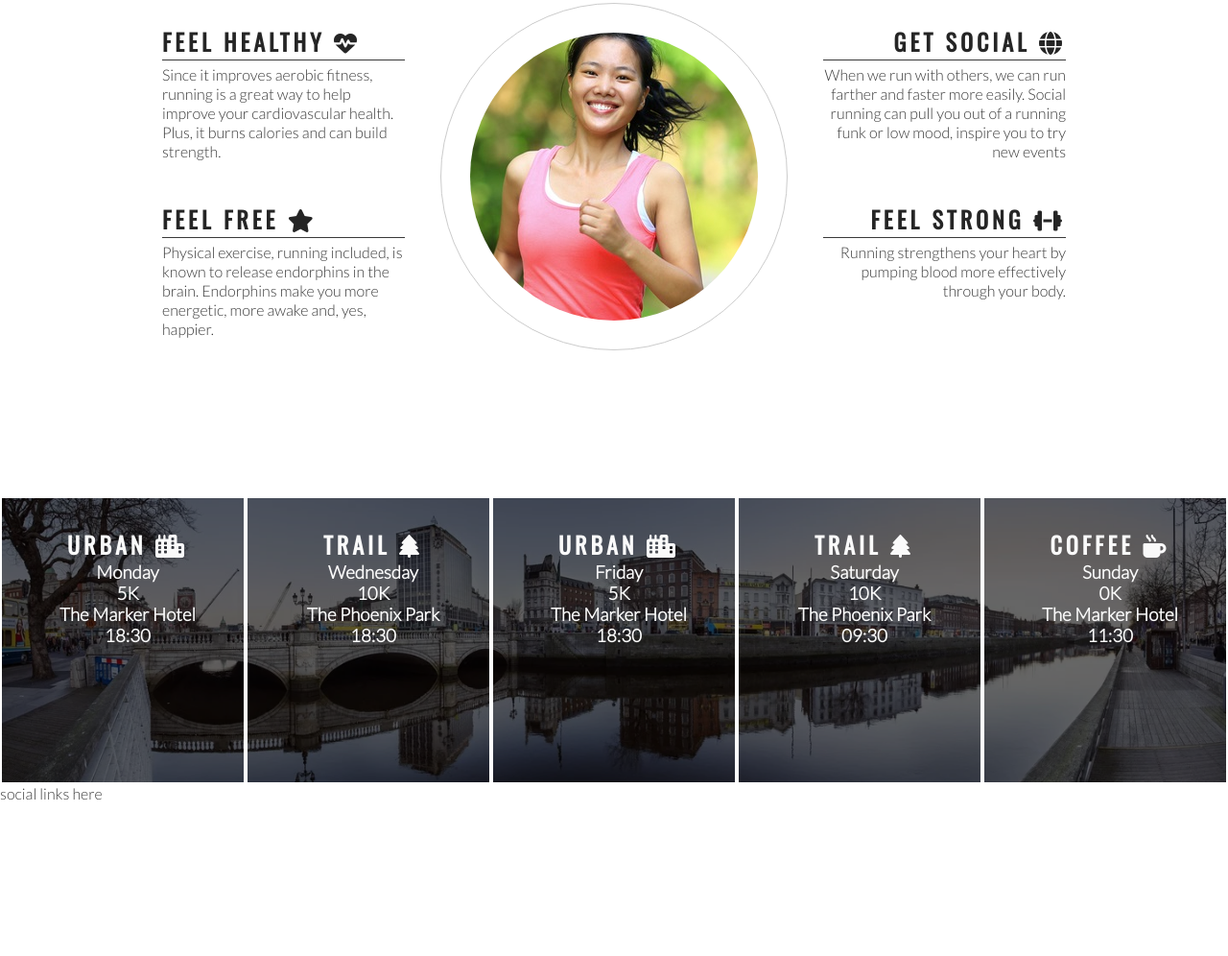
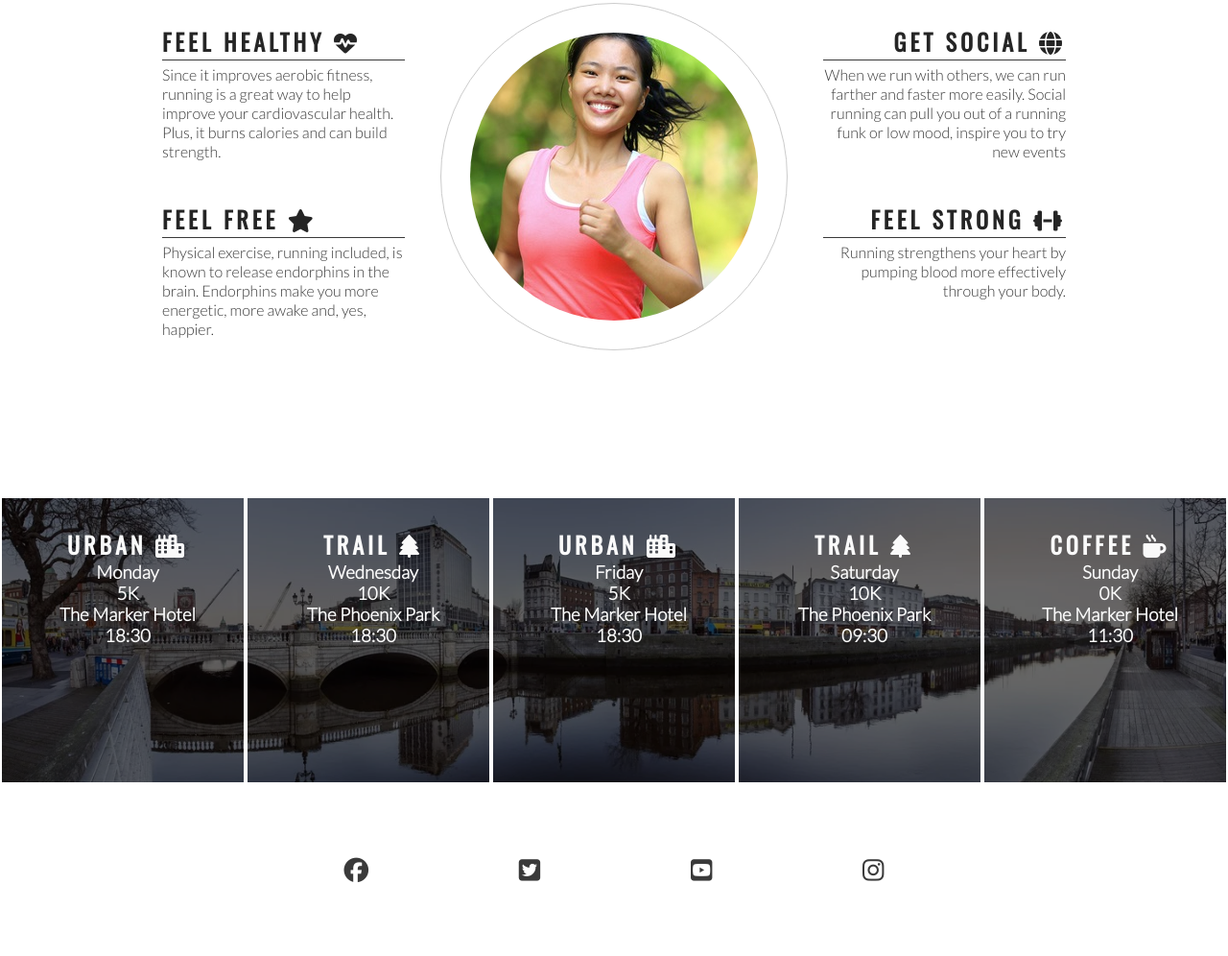
Before and after one commit to Eleanorcundall/love-running, a plain HTML site: page index.html in a window 1280 px wide. Shown: the part 778-1774 px from the top of the page at 96% size. Before the commit the page ends 1614 px from the top, so only its background shows below. Drawn offline with nearby package versions, Linux system fonts and the light colour scheme.

Commit message:
Add social and styling links to the footer

```diff
--- a/assets/css/style.css
+++ b/assets/css/style.css
@@ -228,3 +228,23 @@ hr {
     color: #fafafa;
 
 }
+
+footer {
+    height: 150px;
+
+}
+
+.social-networks {
+    text-align: center;
+}
+
+.social-networks > li {
+    display: inline;
+}
+
+.social-networks i {
+    font-size: 160%;
+    margin: 1%;
+    padding: 5%;
+    color: #3a3a3a;
+}
--- a/index.html
+++ b/index.html
@@ -126,7 +126,25 @@
         </div>
     </section>
     <footer>
-        social links here
+        <ul class="social-networks">
+            <li>
+                <a href="https://facebook.com" target="_blank" rel="noopener"
+                    aria-label="Visit our Facebook page (opens in a new tab)"><i class="fab fa-facebook"></i></a>
+            </li>
+            <li>
+                <a href="https://twitter.com" target="_blank" rel="noopener"
+                    aria-label="Visit our Twitter page (opens in a new tab)"><i class="fab fa-twitter-square"></i></a>
+            </li>
+            <li>
+                <a href="https://youtube.com" target="_blank" rel="noopener"
+                    aria-label="Visit our YouTube page (opens in a new tab)"><i class="fab fa-youtube-square"></i></a>
+            </li>
+            <li>
+                <a href="https://instagram.com" target="_blank" rel="noopener"
+                    aria-label="Visit our Instagram page (opens in a new tab)"><i class="fab fa-instagram"></i></a>
+            </li>
+        </ul>
+
     </footer>
     <!-- font awesome script -->
     <script src="https://kit.fontawesome.com/8cbe2e9ce0.js" crossorigin="anonymous"></script>
```
